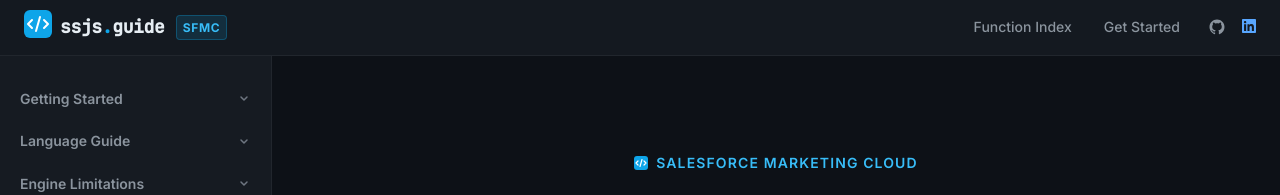
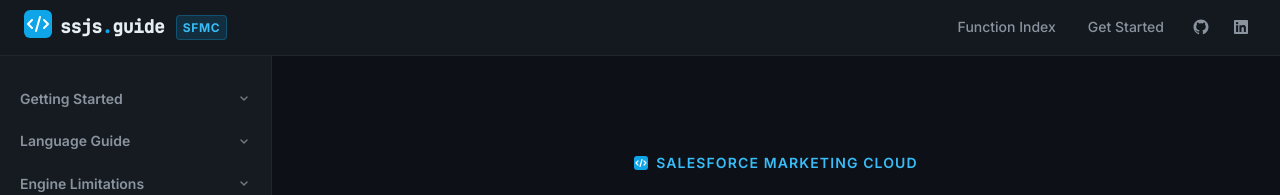
Before and after one commit to JoernBerkefeld/ssjs.guide, a Jekyll site: the page built from index.md, in a window 1280 px wide. Shown: the top 195 px of the page. Built offline with Jekyll 4.4.1, drawn with Linux system fonts in a browser that asks for light colours.

Commit message:
improve footer and header

```diff
--- a/_includes/footer.html
+++ b/_includes/footer.html
@@ -13,7 +13,7 @@
           VSCode Language Service
         </h4>
         <ul>
-          <li><a href="https://marketplace.visualstudio.com/items?itemName=sfmc-language.sfmc-language" target="_blank" rel="noopener">VSCode SFMC Language Service - powered by ssjs.guide</a></li>
+          <li><a href="https://marketplace.visualstudio.com/items?itemName=joernberkefeld.sfmc-language" target="_blank" rel="noopener">VSCode SFMC Language Service - powered by ssjs.guide</a></li>
         </ul>
       </div>
       <div class="footer-link-group">
--- a/_includes/header.html
+++ b/_includes/header.html
@@ -33,7 +33,7 @@
           <path d="M12 2C6.477 2 2 6.484 2 12.017c0 4.425 2.865 8.18 6.839 9.504.5.092.682-.217.682-.483 0-.237-.008-.868-.013-1.703-2.782.605-3.369-1.343-3.369-1.343-.454-1.158-1.11-1.466-1.11-1.466-.908-.62.069-.608.069-.608 1.003.07 1.531 1.032 1.531 1.032.892 1.53 2.341 1.088 2.91.832.092-.647.35-1.088.636-1.338-2.22-.253-4.555-1.113-4.555-4.951 0-1.093.39-1.988 1.029-2.688-.103-.253-.446-1.272.098-2.65 0 0 .84-.27 2.75 1.026A9.564 9.564 0 0112 6.844c.85.004 1.705.115 2.504.337 1.909-1.296 2.747-1.027 2.747-1.027.546 1.379.202 2.398.1 2.651.64.7 1.028 1.595 1.028 2.688 0 3.848-2.339 4.695-4.566 4.943.359.309.678.92.678 1.855 0 1.338-.012 2.419-.012 2.747 0 .268.18.58.688.482A10.019 10.019 0 0022 12.017C22 6.484 17.522 2 12 2z"/>
         </svg>
       </a>
-      <a href="https://www.linkedin.com/in/joernberkefeld/" class="footer-social-link" target="_blank" rel="noopener">
+      <a href="https://www.linkedin.com/in/joernberkefeld/" class="header-nav-link header-nav-link--icon" target="_blank" rel="noopener" aria-label="LinkedIn">
         <svg class="footer-social-icon" width="14" height="14" viewBox="0 0 24 24" fill="currentColor" aria-hidden="true">
           <path d="M20.447 20.452h-3.554v-5.569c0-1.328-.027-3.037-1.852-3.037-1.853 0-2.136 1.445-2.136 2.939v5.667H9.351V9h3.414v1.561h.046c.477-.9 1.637-1.85 3.37-1.85 3.601 0 4.267 2.37 4.267 5.455v6.286zM5.337 7.433c-1.144 0-2.063-.926-2.063-2.065 0-1.138.92-2.063 2.063-2.063 1.14 0 2.064.925 2.064 2.063 0 1.139-.925 2.065-2.064 2.065zm1.782 13.019H3.555V9h3.564v11.452zM22.225 0H1.771C.792 0 0 .774 0 1.729v20.542C0 23.227.792 24 1.771 24h20.451C23.2 24 24 23.227 24 22.271V1.729C24 .774 23.2 0 22.222 0h.003z"/>
         </svg>
```
